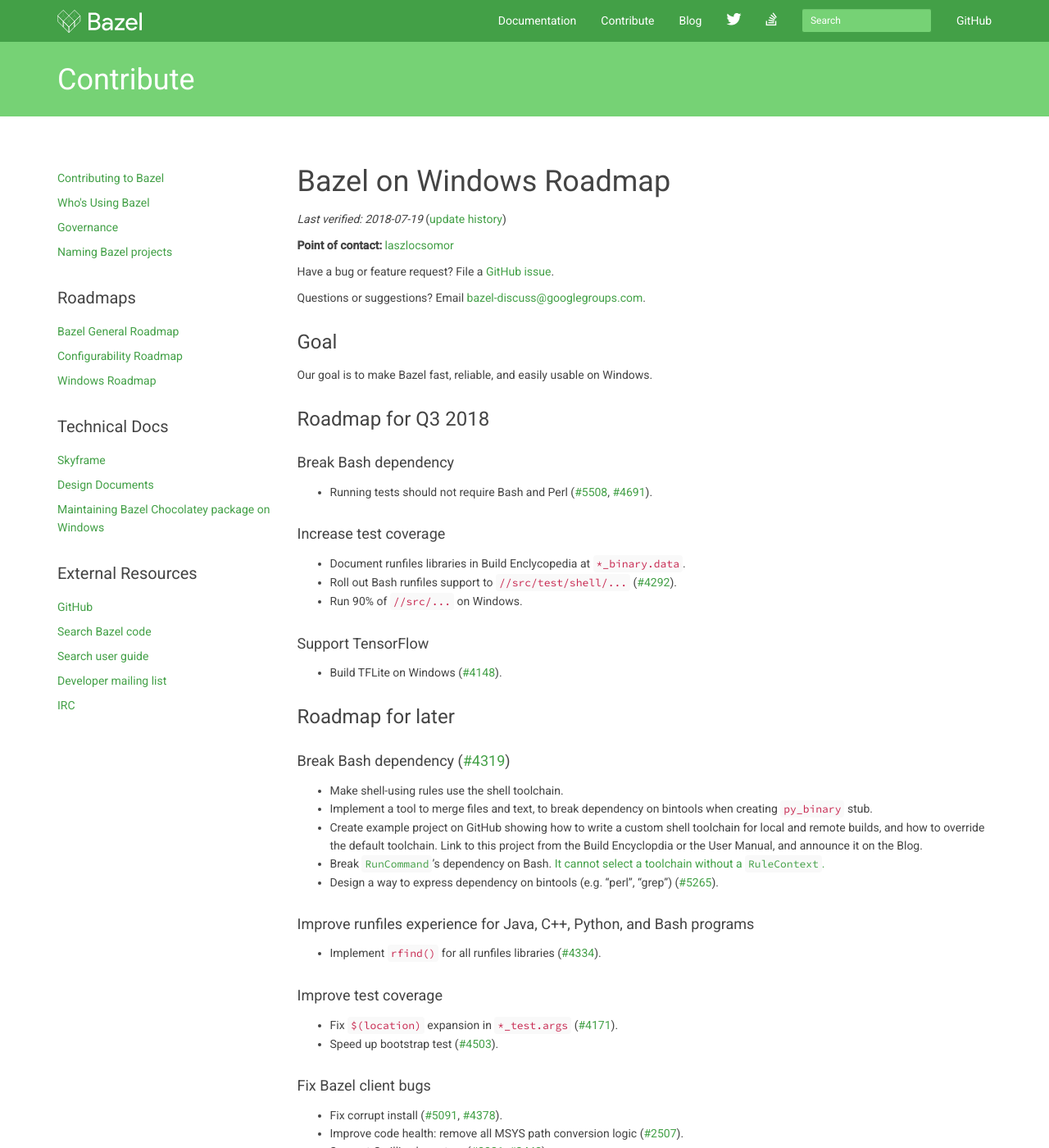
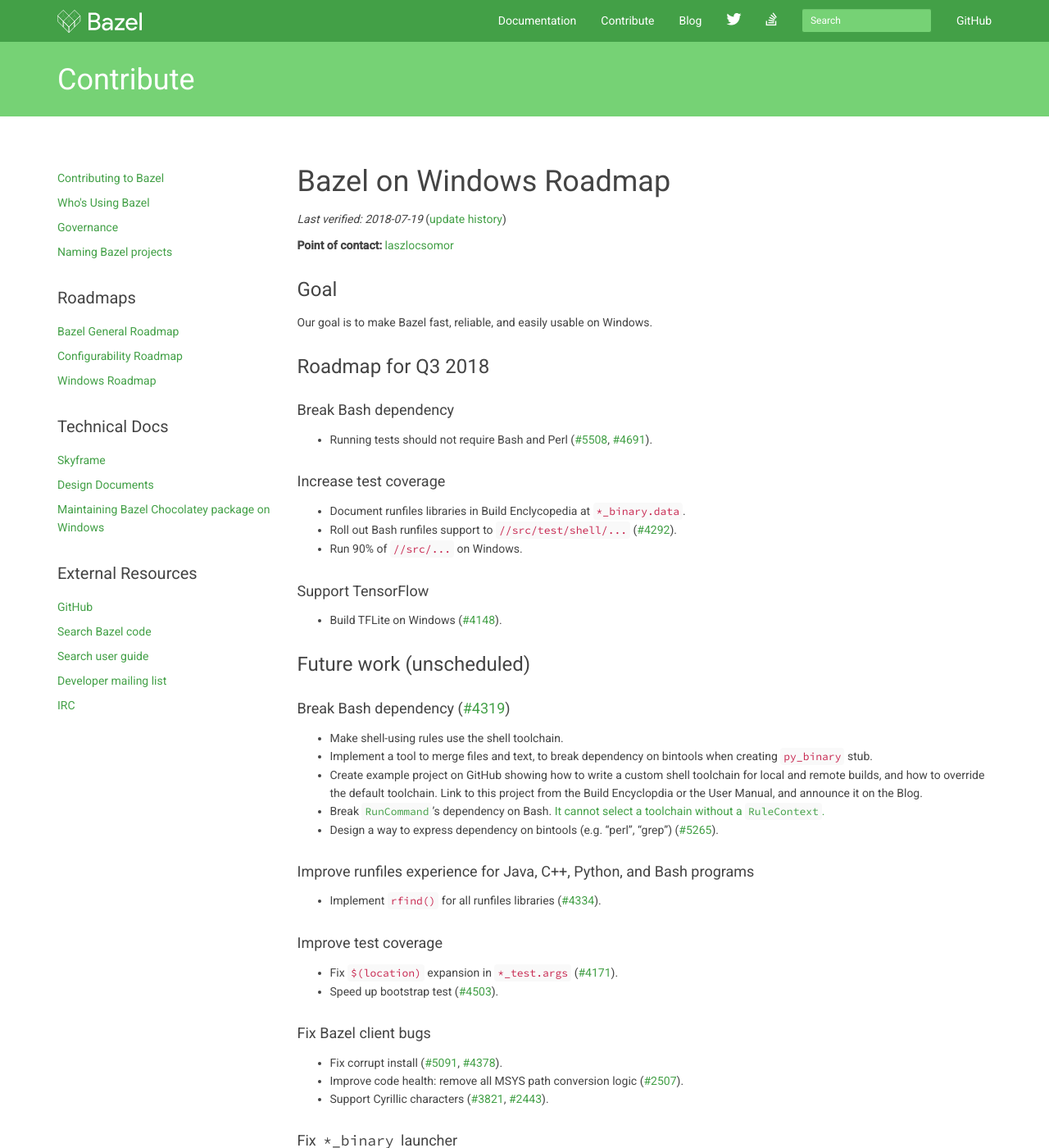
Before and after one commit to bazelbuild/bazel-website, a Jekyll site: the page built from roadmaps/windows.md, in a window 1280 px wide and 1400 px high. Shown: the whole window at 82% size. Built offline with Jekyll 4.4.1, drawn with Linux system fonts in a browser that asks for light colours; nearby versions of some CDN libraries; library files that are not in the unit come from our copies; Markdown is read by kramdown in place of the engine named in the settings; comment, search, counter and statistics services are not loaded.

Commit message:
Address reviewer comments.

```diff
--- a/roadmaps/windows.md
+++ b/roadmaps/windows.md
@@ -9,11 +9,6 @@
 ([update history](https://github.com/bazelbuild/bazel-website/commits/master/roadmaps/windows.md))
 
 **Point of contact:** [laszlocsomor](https://github.com/laszlocsomor)
-
-Have a bug or feature request? File a [GitHub issue](https://github.com/bazelbuild/bazel/issues/new).
-
-Questions or suggestions? Email
-<a href="mailto:bazel-discuss@googlegroups.com">bazel-discuss@googlegroups.com</a>.
 
 ## Goal
 
@@ -39,7 +34,7 @@
 *   Build TFLite on Windows
     ([#4148](https://github.com/bazelbuild/bazel/issues/4148)).
 
-## Roadmap for later
+## Future work (unscheduled)
 
 #### Break Bash dependency ([#4319](https://github.com/bazelbuild/bazel/issues/4319))
 
```
